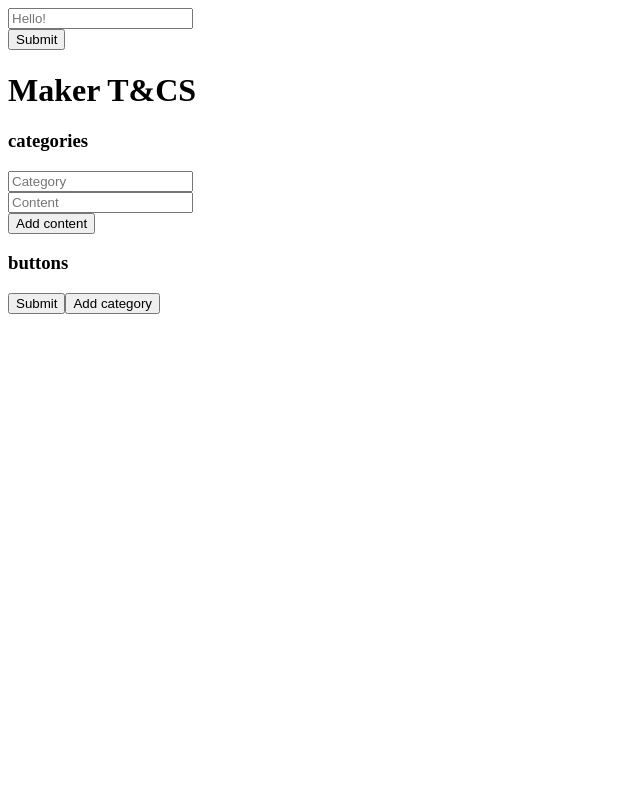
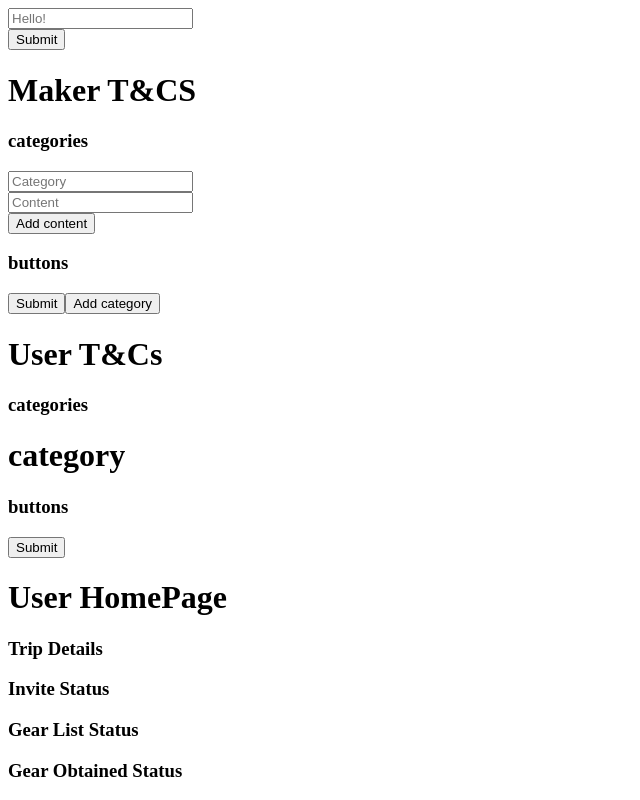
Before and after one commit to spiritphyz/glampr, a React app: page / in a window 1280 px wide. Shown: the part 527-1327 px from the top of the page, without its empty margins (0-640 px from the left). Before the commit the page ends 849 px from the top, so only its background shows below. Built offline with nearby package versions, Linux system fonts and the light colour scheme; no server answers; the HTML template or start-up script is replaced by a standard one.

Commit message:
Add skeleton for user home page

```diff
--- a/react-client/src/components/App.jsx
+++ b/react-client/src/components/App.jsx
@@ -1,7 +1,10 @@
 import React from 'react';
 import TripDetails from './tripDetails/tripDetails.jsx';
-import Terms from './Terms/termsMaker.jsx';
+import TermsMaker from './Terms/termsMaker.jsx';
+import TermsUser from './Terms/termsUser.jsx';
 import GearViewMaker from './gearList/gearMakerView.jsx';
+import UserHome from './UserHome/userHome.jsx';
+
 class App extends React.Component {
   constructor(props) {
     super(props);
@@ -35,7 +38,9 @@ class App extends React.Component {
         <div>Hello World!</div>
         <GearViewMaker />
         <TripDetails />
-        <Terms />
+        <TermsMaker />
+        <TermsUser />
+        <UserHome />
       </div>
     );
   }
--- /dev/null
+++ b/react-client/src/components/UserHome/userHome.jsx
@@ -0,0 +1,81 @@
+import React from 'react';
+import $ from 'jquery';
+
+class UserHome extends React.Component {
+  constructor(props) {
+    super(props);
+    this.state = {
+      //inputs: false;
+      }
+    };
+
+    //bind functions to class
+    //this.handleSubmit = this.handleSubmit.bind(this);
+    // this.handleContentChange = this.handleContentChange.bind(this);
+    // this.handleCategoryChange = this.handleCategoryChange.bind(this);
+    // this.addCategory = this.addCategory.bind(this);
+    // this.addContent = this.addContent.bind(this);
+
+  componentDidMount() {
+    $.ajax({
+      type: "GET",
+      url: '/terms',
+    }).done(function(data){
+      console.log(data);
+      this.setState({data})
+      console.log('successful post from terms');
+    }).fail(function(){
+      console.log('failed to post from terms');
+    });
+  }
+
+  render() {
+    return (
+      <div>
+        <h1> User HomePage </h1>
+        <TripDetails />
+        <InviteStatus />
+        <GearListStatus />
+        <GearObtainedStatus />
+
+      </div>
+    );
+  }
+}
+
+let TripDetails = () => {
+  return (
+    <div>
+      <h3> Trip Details </h3>
+    </div>
+  )
+}
+
+let InviteStatus = () => {
+  return (
+    <div>
+      <h3> Invite Status </h3>
+    </div>
+  )
+}
+
+let GearListStatus = () => {
+  return (
+    <div>
+      <h3> Gear List Status </h3>
+    </div>
+  )
+}
+
+let GearObtainedStatus = () => {
+  return (
+    <div>
+      <h3> Gear Obtained Status </h3>
+    </div>
+  )
+}
+
+
+
+
+export default UserHome
```
Also changed, not shown: 1 other file (tests, documents, lock files or other folders).
